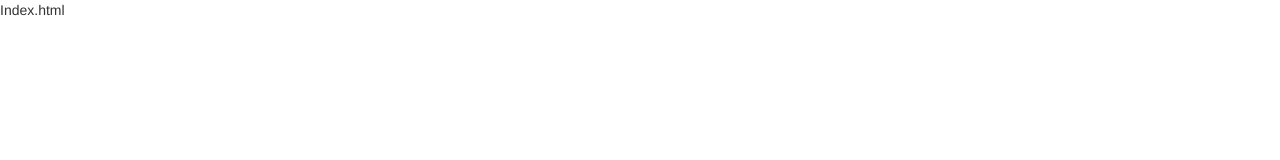
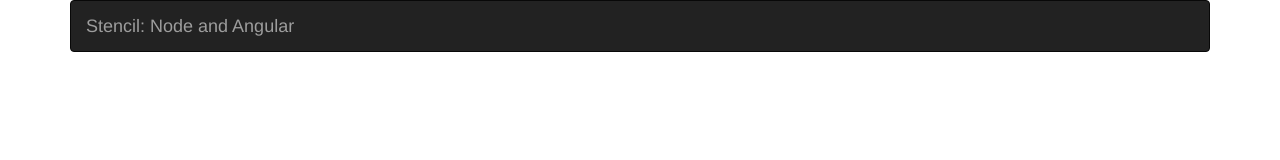
Before and after one commit to justwes2/mean_attempt, a website: page public/views/index.html in a window 1280 px wide. Drawn offline with Linux system fonts and the light colour scheme.

Commit message:
building index page

```diff
--- a/public/views/index.html
+++ b/public/views/index.html
@@ -23,8 +23,14 @@
     <script src="js/app.js"></script>
 
   </head>
-  <body>
-    Index.html
-    <div ng-view></div>
+  <body ng-app="meanApp" ng-controller="NerdController">
+    <div class="container">
+      <nav class="navbar navbar-inverse">
+        <div class="navbar-header">
+          <a class="navbar-brand" href="/">Stencil: Node and Angular</a>
+        </div>
+
+      </nav>
+    </div>
   </body>
 </html>
```
